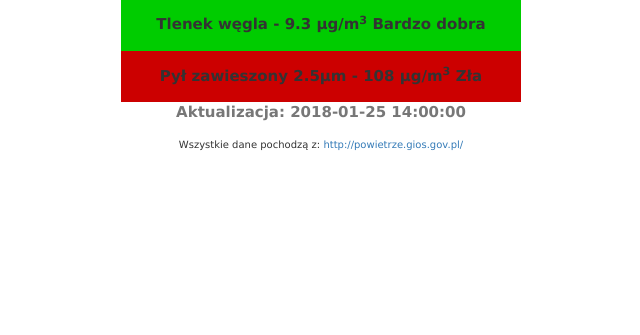
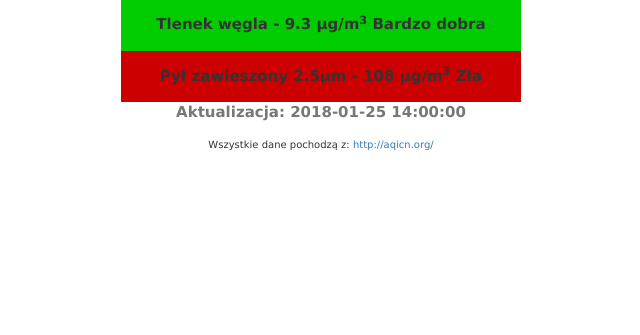
Before and after one commit to adrianwizowski/WebSite, a Django app: page /air/ in a window 1280 px wide. Shown: the part 445-780 px from the top of the page, without its empty margins (319-959 px from the left). Run offline with Django 3.2, Linux system fonts and the light colour scheme; data comes from the database, SQL or seed files in the repository; both versions use the stored data as it was after the commit; some libraries are stand-ins or nearby versions.

Commit message:
air app - db remodel

```diff
--- a/Wroclaw.py
+++ b/Wroclaw.py
@@ -20,6 +20,7 @@ for station in station_list:
         c.execute(stacja_sql)
         conn.commit()
     except:
+        stacja_sql = "UPDATE stacja SET updated ='{}';".format(datetime.strptime(result['update'],'%Y-%m-%d %H:%M:%S'))
         pass
 
     for pomiar in result['pomiary'].keys():
--- a/content/templates/base/air.html
+++ b/content/templates/base/air.html
@@ -106,7 +106,7 @@
 </div>
  <footer>
   <p style="text-align: center; font-size: 10px;">Wszystkie dane pochodzą z: <a href="http://aqicn.org" target="_blank">
-  http://powietrze.gios.gov.pl/</a></p>
+  http://aqicn.org/</a></p>
 </footer>
 </body>
 </html>
```
Also changed, not shown: db.sqlite3.
